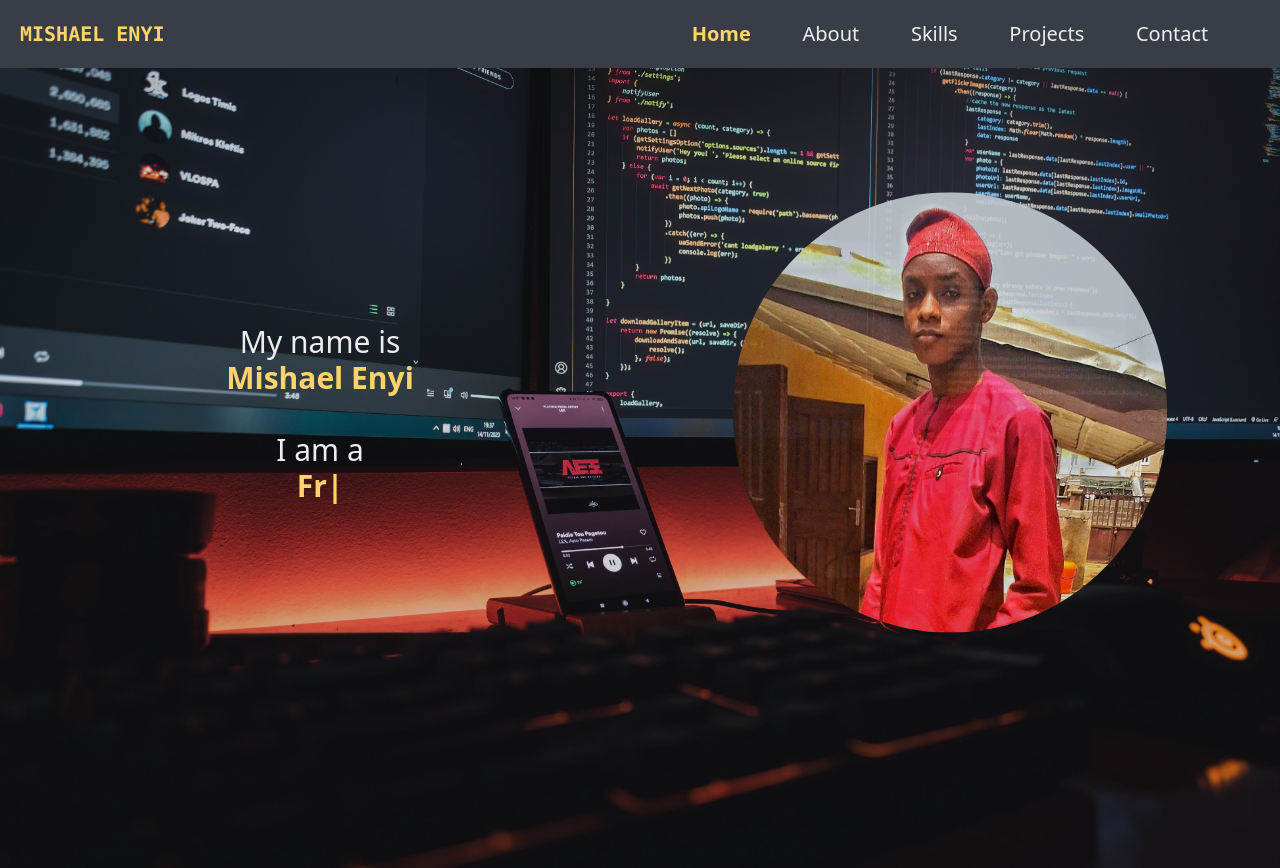
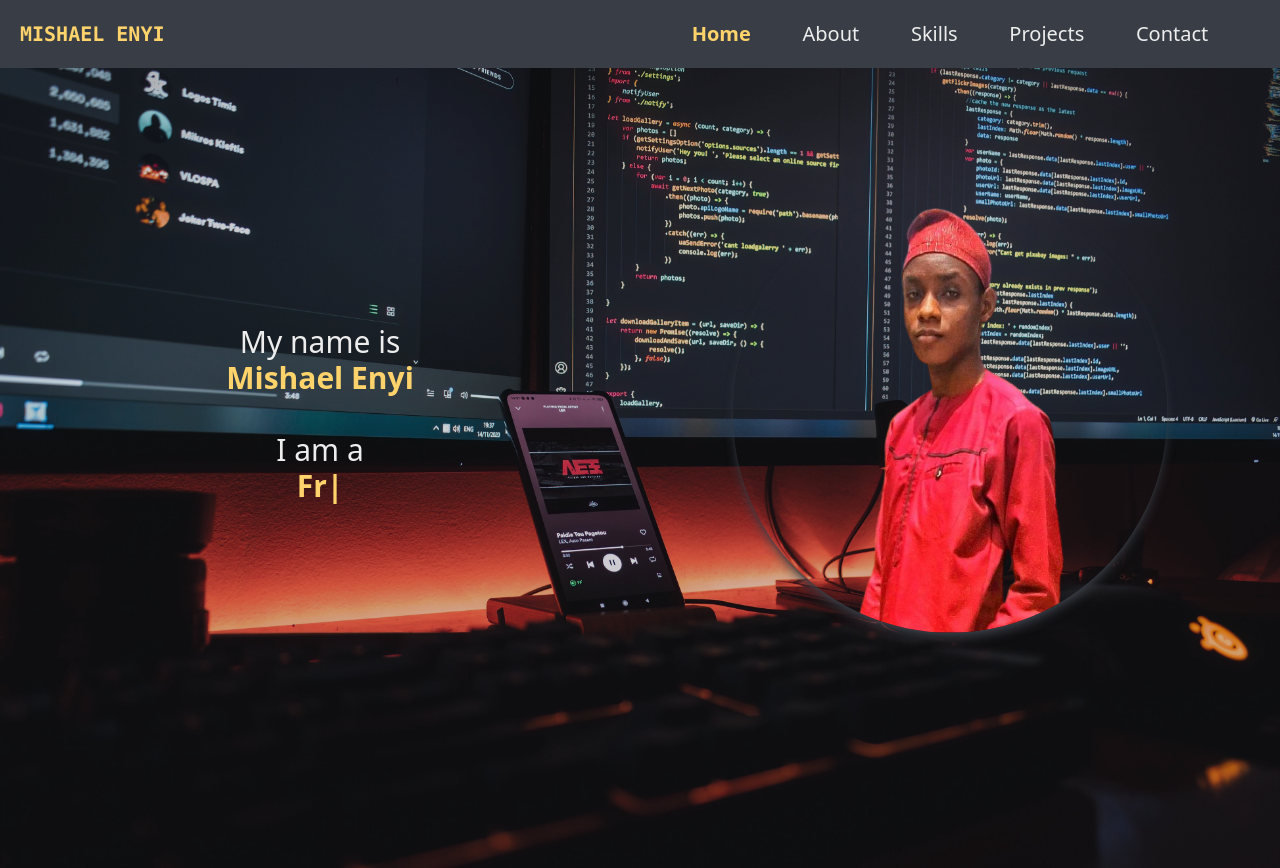
Before and after one commit to mishael-codes/portfolio-v2, a React (Vite) app: page / in a window 1280 px wide. Built offline with nearby package versions, Linux system fonts and the light colour scheme.

Commit message:
updated hero image

```diff
--- a/src/components/pages/home.jsx
+++ b/src/components/pages/home.jsx
@@ -1,6 +1,6 @@
 import { TypeAnimation } from "react-type-animation";
 import backgroundImg from "../../assets/images/bg/background-img.jpg";
-import heroImageMobile from "../../assets/images/hero_img.jpeg";
+import heroImageMobile from "../../assets/images/hero_img.png";
 const Home = () => {
   return (
     <>
@@ -14,7 +14,7 @@ const Home = () => {
           <img
             src={heroImageMobile}
             alt="pic of me in a traditional attire"
-            className=" md:w-1/2 scale-[.70] rounded-full opacity-90"
+            className=" md:w-1/2 scale-[.70] rounded-full shadow-lg shadow-shadowColor"
           />
           <div className="absolute z-10 left-0 top-[60%] md:top-[30%] w-full md:w-1/2 text-center mt-4 md:text-3xl">
             <h2 className="text-textColor opacity-100">
```
Also changed, not shown: src/assets/images/hero_img.png (added).
